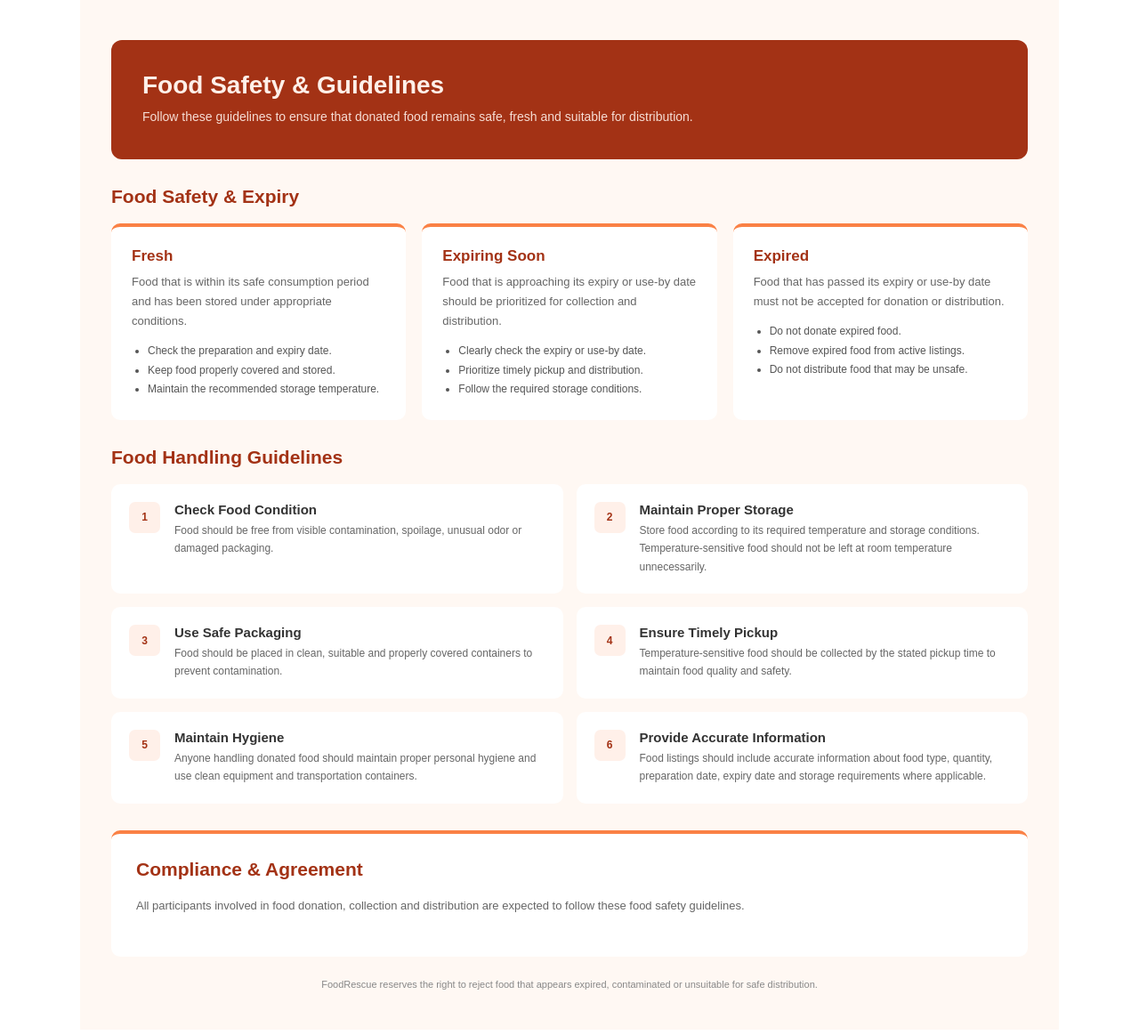
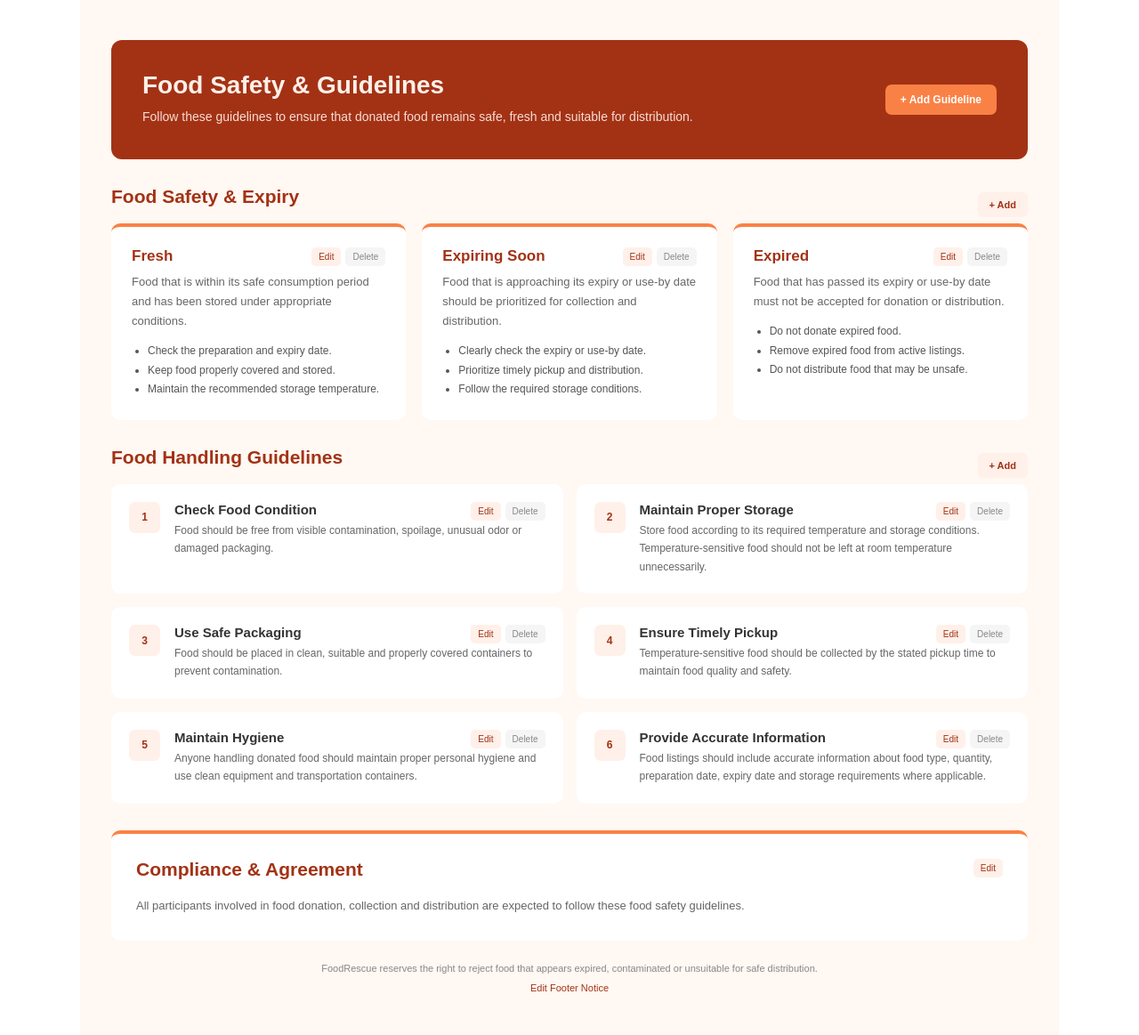
Before and after one commit to badhanroy-dev/SurplusFoodRescue, a PHP site: page /food_safety.html in a window 1280 px wide. Shown: the whole page at 89% size. Before the commit the page ends 1112 px from the top, so only its background shows below. Run offline with PHP 8.4, Linux system fonts and the light colour scheme.

Commit message:
Update food safety guidelines

```diff
--- a/css/food_safety.css
+++ b/css/food_safety.css
@@ -1,89 +1,179 @@
-*{
+* {
     margin: 0;
     padding: 0;
     box-sizing: border-box;
 }
 
-.page{
-    font-family: Arial,sans-serif;
+.page {
+    font-family: Arial, sans-serif;
     max-width: 1100px;
     margin: 0 auto;
     padding: 45px 35px;
     background-color: #fff8f3;
 }
-.page-header{
+
+
+.page-header {
     background: #a33215;
     color: #fff0e9;
     padding: 35px;
     border-radius: 12px;
     margin-bottom: 30px;
+
+    display: flex;
+    align-items: center;
+    justify-content: space-between;
+    gap: 25px;
 }
 
-.page-header h1{
+.page-header h1 {
     font-size: 28px;
     margin-bottom: 8px;
 }
 
-.page-header p{
+.page-header p {
     font-size: 14px;
     line-height: 1.7;
     opacity: 0.9;
 }
 
-.section{
+
+.add-btn {
+    background: #fa8145;
+    color: white;
+    border: none;
+    padding: 10px 17px;
+    border-radius: 7px;
+    cursor: pointer;
+    font-size: 12px;
+    font-weight: 600;
+    white-space: nowrap;
+}
+
+.add-btn:hover {
+    opacity: 0.9;
+}
+
+
+.section {
     margin-bottom: 30px;
 }
 
 .section h2,
-.agreement h2{
+.agreement h2 {
     color: #a33215;
     font-size: 21px;
     margin-bottom: 18px;
 }
 
-.cards{
+
+.section-title {
+    display: flex;
+    align-items: center;
+    justify-content: space-between;
+}
+
+.add-small-btn {
+    background: #fff0e9;
+    color: #a33215;
+    border: none;
+    padding: 8px 13px;
+    border-radius: 6px;
+    cursor: pointer;
+    font-size: 11px;
+    font-weight: 600;
+}
+
+.add-small-btn:hover {
+    background: #ffe1d5;
+}
+
+
+.cards {
     display: grid;
     grid-template-columns: repeat(3, 1fr);
     gap: 18px;
 }
 
-.card{
+.card {
     background: white;
     padding: 23px;
     border-radius: 10px;
     border-top: 4px solid #fa8145;
 }
 
-.card h3{
+.card h3 {
     color: #a33215;
     font-size: 17px;
     margin-bottom: 8px;
 }
 
-.card p{
+.card p {
     color: #666;
     font-size: 13px;
     line-height: 1.7;
     margin-bottom: 12px;
 }
 
-.card ul{
+.card ul {
     padding-left: 18px;
 }
 
-.card li{
+.card li {
     color: #555;
     font-size: 12px;
     line-height: 1.8;
 }
 
-.guideline-list{
+
+.card-header {
+    display: flex;
+    align-items: flex-start;
+    justify-content: space-between;
+    gap: 10px;
+}
+
+.card-header h3 {
+    margin-bottom: 8px;
+}
+
+.actions {
+    display: flex;
+    gap: 5px;
+}
+
+.edit-btn,
+.delete-btn {
+    border: none;
+    padding: 5px 8px;
+    border-radius: 5px;
+    cursor: pointer;
+    font-size: 10px;
+}
+
+.edit-btn {
+    background: #fff0e9;
+    color: #a33215;
+}
+
+.delete-btn {
+    background: #f5f5f5;
+    color: #888;
+}
+
+.edit-btn:hover,
+.delete-btn:hover {
+    opacity: 0.75;
+}
+
+
+.guideline-list {
     display: grid;
     grid-template-columns: repeat(2, 1fr);
     gap: 15px;
 }
 
-.guideline{
+.guideline {
     display: flex;
     gap: 16px;
     background: white;
@@ -91,32 +181,47 @@
     border-radius: 10px;
 }
 
-.guideline > span{
+.guideline > span {
     min-width: 35px;
     height: 35px;
+
     display: flex;
     align-items: center;
     justify-content: center;
+
     background: #fff0e9;
     color: #a33215;
     border-radius: 7px;
+
     font-size: 12px;
     font-weight: 600;
 }
 
-.guideline h3{
+.guideline-content {
+    flex: 1;
+}
+
+.guideline-header {
+    display: flex;
+    align-items: flex-start;
+    justify-content: space-between;
+    gap: 10px;
+}
+
+.guideline h3 {
     color: #333;
     font-size: 15px;
     margin-bottom: 5px;
 }
 
-.guideline p{
+.guideline p {
     color: #666;
     font-size: 12px;
     line-height: 1.7;
 }
 
-.agreement{
+
+.agreement {
     background: white;
     padding: 28px;
     border-radius: 10px;
@@ -124,19 +229,179 @@
     margin-top: 5px;
 }
 
-.agreement > p{
+.agreement-header {
+    display: flex;
+    justify-content: space-between;
+    align-items: flex-start;
+    gap: 20px;
+}
+
+.agreement > p {
     color: #666;
     font-size: 13px;
     line-height: 1.7;
     margin-bottom: 18px;
 }
 
-.footer{
+.agreement-header p {
+    color: #666;
+    font-size: 13px;
+    line-height: 1.7;
+}
+
+.footer {
     text-align: center;
     margin-top: 25px;
 }
 
-.footer p{
+.footer p {
     color: #888;
     font-size: 11px;
 }
+
+.edit-footer-btn {
+    margin-top: 10px;
+    background: none;
+    border: none;
+    color: #a33215;
+    font-size: 11px;
+    cursor: pointer;
+}
+
+.edit-footer-btn:hover {
+    text-decoration: underline;
+}
+
+.modal {
+    display: none;
+
+    position: fixed;
+    inset: 0;
+
+    background: rgba(0, 0, 0, 0.35);
+
+    align-items: center;
+    justify-content: center;
+
+    z-index: 1000;
+}
+
+
+.modal-box {
+    width: 450px;
+    max-width: 90%;
+
+    background: white;
+
+    padding: 25px;
+
+    border-radius: 10px;
+}
+
+
+.modal-header {
+    display: flex;
+    align-items: center;
+    justify-content: space-between;
+
+    margin-bottom: 20px;
+}
+
+.modal-header h2 {
+    color: #a33215;
+    font-size: 20px;
+}
+
+.close-btn {
+    border: none;
+    background: none;
+
+    font-size: 25px;
+    color: #888;
+
+    cursor: pointer;
+}
+
+.close-btn:hover {
+    color: #a33215;
+}
+
+
+.modal-box label {
+    display: block;
+
+    color: #444;
+
+    font-size: 12px;
+    font-weight: 600;
+
+    margin-bottom: 6px;
+    margin-top: 15px;
+}
+
+
+.modal-box input,
+.modal-box textarea {
+    width: 100%;
+
+    border: 1px solid #ddd;
+    border-radius: 6px;
+
+    padding: 10px;
+
+    font-family: Arial, sans-serif;
+    font-size: 12px;
+
+    outline: none;
+}
+
+.modal-box input:focus,
+.modal-box textarea:focus {
+    border-color: #fa8145;
+}
+
+.modal-box textarea {
+    resize: vertical;
+}
+
+
+.modal-actions {
+    display: flex;
+    justify-content: flex-end;
+
+    gap: 8px;
+
+    margin-top: 20px;
+}
+
+.cancel-btn,
+.save-btn {
+    border: none;
+
+    padding: 9px 16px;
+
+    border-radius: 6px;
+
+    cursor: pointer;
+
+    font-size: 11px;
+    font-weight: 600;
+}
+
+.cancel-btn {
+    background: #f2f2f2;
+    color: #666;
+}
+
+.cancel-btn:hover {
+    background: #e8e8e8;
+}
+
+.save-btn {
+    background: #a33215;
+    color: white;
+}
+
+.save-btn:hover {
+    background: #8f2b12;
+}
--- a/food_safety.html
+++ b/food_safety.html
@@ -10,139 +10,404 @@
 <body>
 
 <div class="page">
+
     <div class="page-header">
+
+        <div>
             <h1>Food Safety & Guidelines</h1>
+
             <p>
                 Follow these guidelines to ensure that donated food remains
                 safe, fresh and suitable for distribution.
             </p>
         </div>
 
+        <button class="add-btn" onclick="openAddForm()">
+            + Add Guideline
+        </button>
+
+    </div>
+
+
+
     <div class="section">
+
+        <div class="section-title">
+
             <h2>Food Safety & Expiry</h2>
+
+            <button class="add-small-btn" onclick="openAddForm()">
+                + Add
+            </button>
+
+        </div>
+
+
         <div class="cards">
+
+
             <div class="card">
+
+                <div class="card-header">
+
                     <h3>Fresh</h3>
+
+                    <div class="actions">
+
+                        <button class="edit-btn"
+                                onclick="openEditForm('Fresh')">
+                            Edit
+                        </button>
+
+                        <button class="delete-btn"
+                                onclick="deleteGuideline(this)">
+                            Delete
+                        </button>
+
+                    </div>
+
+                </div>
+
                 <p>
                     Food that is within its safe consumption period and has
                     been stored under appropriate conditions.
                 </p>
+
                 <ul>
                     <li>Check the preparation and expiry date.</li>
                     <li>Keep food properly covered and stored.</li>
                     <li>Maintain the recommended storage temperature.</li>
                 </ul>
+
             </div>
 
+
             <div class="card">
+
+                <div class="card-header">
+
                     <h3>Expiring Soon</h3>
+
+                    <div class="actions">
+
+                        <button class="edit-btn"
+                                onclick="openEditForm('Expiring Soon')">
+                            Edit
+                        </button>
+
+                        <button class="delete-btn"
+                                onclick="deleteGuideline(this)">
+                            Delete
+                        </button>
+
+                    </div>
+
+                </div>
+
                 <p>
                     Food that is approaching its expiry or use-by date
                     should be prioritized for collection and distribution.
                 </p>
+
                 <ul>
                     <li>Clearly check the expiry or use-by date.</li>
                     <li>Prioritize timely pickup and distribution.</li>
                     <li>Follow the required storage conditions.</li>
                 </ul>
+
             </div>
 
+
             <div class="card">
+
+                <div class="card-header">
+
                     <h3>Expired</h3>
+
+                    <div class="actions">
+
+                        <button class="edit-btn"
+                                onclick="openEditForm('Expired')">
+                            Edit
+                        </button>
+
+                        <button class="delete-btn"
+                                onclick="deleteGuideline(this)">
+                            Delete
+                        </button>
+
+                    </div>
+
+                </div>
+
                 <p>
                     Food that has passed its expiry or use-by date must not
                     be accepted for donation or distribution.
                 </p>
+
                 <ul>
                     <li>Do not donate expired food.</li>
                     <li>Remove expired food from active listings.</li>
                     <li>Do not distribute food that may be unsafe.</li>
                 </ul>
+
             </div>
 
         </div>
+
     </div>
 
 
     <div class="section">
+
+        <div class="section-title">
+
             <h2>Food Handling Guidelines</h2>
+
+            <button class="add-small-btn" onclick="openAddForm()">
+                + Add
+            </button>
+
+        </div>
+
+
         <div class="guideline-list">
+
+            <!-- GUIDELINE 1 -->
+
             <div class="guideline">
+
                 <span>1</span>
-                    <div>
+
+                <div class="guideline-content">
+
+                    <div class="guideline-header">
+
                         <h3>Check Food Condition</h3>
+
+                        <div class="actions">
+
+                            <button class="edit-btn"
+                                    onclick="openEditForm('Check Food Condition')">
+                                Edit
+                            </button>
+
+                            <button class="delete-btn"
+                                    onclick="deleteGuideline(this)">
+                                Delete
+                            </button>
+
+                        </div>
+
+                    </div>
+
                     <p>
                         Food should be free from visible contamination,
                         spoilage, unusual odor or damaged packaging.
                     </p>
-                    </div>
+
                 </div>
 
+            </div>
+
+
             <div class="guideline">
+
                 <span>2</span>
-                    <div>
+
+                <div class="guideline-content">
+
+                    <div class="guideline-header">
+
                         <h3>Maintain Proper Storage</h3>
+
+                        <div class="actions">
+
+                            <button class="edit-btn"
+                                    onclick="openEditForm('Maintain Proper Storage')">
+                                Edit
+                            </button>
+
+                            <button class="delete-btn"
+                                    onclick="deleteGuideline(this)">
+                                Delete
+                            </button>
+
+                        </div>
+
+                    </div>
+
                     <p>
                         Store food according to its required temperature
                         and storage conditions. Temperature-sensitive food
                         should not be left at room temperature unnecessarily.
                     </p>
-                    </div>
+
                 </div>
 
+            </div>
+
+
+
             <div class="guideline">
+
                 <span>3</span>
-                    <div>
+
+                <div class="guideline-content">
+
+                    <div class="guideline-header">
+
                         <h3>Use Safe Packaging</h3>
+
+                        <div class="actions">
+
+                            <button class="edit-btn"
+                                    onclick="openEditForm('Use Safe Packaging')">
+                                Edit
+                            </button>
+
+                            <button class="delete-btn"
+                                    onclick="deleteGuideline(this)">
+                                Delete
+                            </button>
+
+                        </div>
+
+                    </div>
+
                     <p>
                         Food should be placed in clean, suitable and
                         properly covered containers to prevent contamination.
                     </p>
-                    </div>
+
                 </div>
 
+            </div>
+
+
             <div class="guideline">
+
                 <span>4</span>
-                    <div>
+
+                <div class="guideline-content">
+
+                    <div class="guideline-header">
+
                         <h3>Ensure Timely Pickup</h3>
+
+                        <div class="actions">
+
+                            <button class="edit-btn"
+                                    onclick="openEditForm('Ensure Timely Pickup')">
+                                Edit
+                            </button>
+
+                            <button class="delete-btn"
+                                    onclick="deleteGuideline(this)">
+                                Delete
+                            </button>
+
+                        </div>
+
+                    </div>
+
                     <p>
                         Temperature-sensitive food should be collected by
                         the stated pickup time to maintain food quality
                         and safety.
                     </p>
-                    </div>
+
                 </div>
 
+            </div>
+
+
             <div class="guideline">
+
                 <span>5</span>
-                    <div>
+
+                <div class="guideline-content">
+
+                    <div class="guideline-header">
+
                         <h3>Maintain Hygiene</h3>
+
+                        <div class="actions">
+
+                            <button class="edit-btn"
+                                    onclick="openEditForm('Maintain Hygiene')">
+                                Edit
+                            </button>
+
+                            <button class="delete-btn"
+                                    onclick="deleteGuideline(this)">
+                                Delete
+                            </button>
+
+                        </div>
+
+                    </div>
+
                     <p>
                         Anyone handling donated food should maintain proper
                         personal hygiene and use clean equipment and
                         transportation containers.
                     </p>
-                    </div>
+
                 </div>
 
+            </div>
+
+
             <div class="guideline">
+
                 <span>6</span>
-                    <div>
+
+                <div class="guideline-content">
+
+                    <div class="guideline-header">
+
                         <h3>Provide Accurate Information</h3>
+
+                        <div class="actions">
+
+                            <button class="edit-btn"
+                                    onclick="openEditForm('Provide Accurate Information')">
+                                Edit
+                            </button>
+
+                            <button class="delete-btn"
+                                    onclick="deleteGuideline(this)">
+                                Delete
+                            </button>
+
+                        </div>
+
+                    </div>
+
                     <p>
                         Food listings should include accurate information
                         about food type, quantity, preparation date,
                         expiry date and storage requirements where applicable.
                     </p>
-                    </div>
+
                 </div>
 
             </div>
+
+        </div>
+
     </div>
 
 
     <div class="agreement">
+
+        <div class="agreement-header">
+
+            <div>
+
                 <h2>Compliance & Agreement</h2>
+
                 <p>
                     All participants involved in food donation, collection and
                     distribution are expected to follow these food safety guidelines.
@@ -150,14 +415,157 @@
 
             </div>
 
+            <button class="edit-btn"
+                    onclick="openEditForm('Compliance & Agreement')">
+                Edit
+            </button>
+
+        </div>
+
+    </div>
+
+
     <div class="footer">
+
         <p>
             FoodRescue reserves the right to reject food that appears
             expired, contaminated or unsuitable for safe distribution.
         </p>
+
+        <button class="edit-footer-btn"
+                onclick="openEditForm('Footer Notice')">
+            Edit Footer Notice
+        </button>
+
     </div>
 
 </div>
 
+
+<div class="modal" id="guidelineModal">
+
+    <div class="modal-box">
+
+        <div class="modal-header">
+
+            <h2 id="modalTitle">Add Guideline</h2>
+
+            <button class="close-btn"
+                    onclick="closeForm()">
+                &times;
+            </button>
+
+        </div>
+
+
+        <label>Guideline Title</label>
+
+        <input type="text"
+               id="guidelineTitle"
+               placeholder="Enter guideline title">
+
+
+        <label>Description</label>
+
+        <textarea id="guidelineDescription"
+                  rows="5"
+                  placeholder="Enter guideline description"></textarea>
+
+
+        <div class="modal-actions">
+
+            <button class="cancel-btn"
+                    onclick="closeForm()">
+                Cancel
+            </button>
+
+            <button class="save-btn"
+                    onclick="saveGuideline()">
+                Save
+            </button>
+
+        </div>
+
+    </div>
+
+</div>
+
+
+<script>
+
+let editingGuideline = null;
+
+
+function openAddForm() {
+
+    editingGuideline = null;
+
+    document.getElementById("modalTitle").innerText = "Add Guideline";
+
+    document.getElementById("guidelineTitle").value = "";
+    document.getElementById("guidelineDescription").value = "";
+
+    document.getElementById("guidelineModal").style.display = "flex";
+}
+
+
+function openEditForm(title) {
+
+    editingGuideline = title;
+
+    document.getElementById("modalTitle").innerText = "Edit Guideline";
+
+    document.getElementById("guidelineTitle").value = title;
+
+    document.getElementById("guidelineDescription").value = "";
+
+    document.getElementById("guidelineModal").style.display = "flex";
+}
+
+function closeForm() {
+
+    document.getElementById("guidelineModal").style.display = "none";
+}
+
+
+function saveGuideline() {
+
+    let title = document.getElementById("guidelineTitle").value;
+
+    let description =
+        document.getElementById("guidelineDescription").value;
+
+
+    if (title.trim() === "" || description.trim() === "") {
+
+        alert("Please fill in all fields.");
+
+        return;
+    }
+
+
+    alert("Guideline saved successfully.");
+
+    closeForm();
+}
+
+
+function deleteGuideline(button) {
+
+    let confirmation = confirm(
+        "Are you sure you want to delete this guideline?"
+    );
+
+
+    if (confirmation) {
+
+        button.closest(".card, .guideline").remove();
+
+    }
+
+}
+
+</script>
+
 </body>
 </html>
```
Lines whose indentation alone changed are shown as unchanged.
